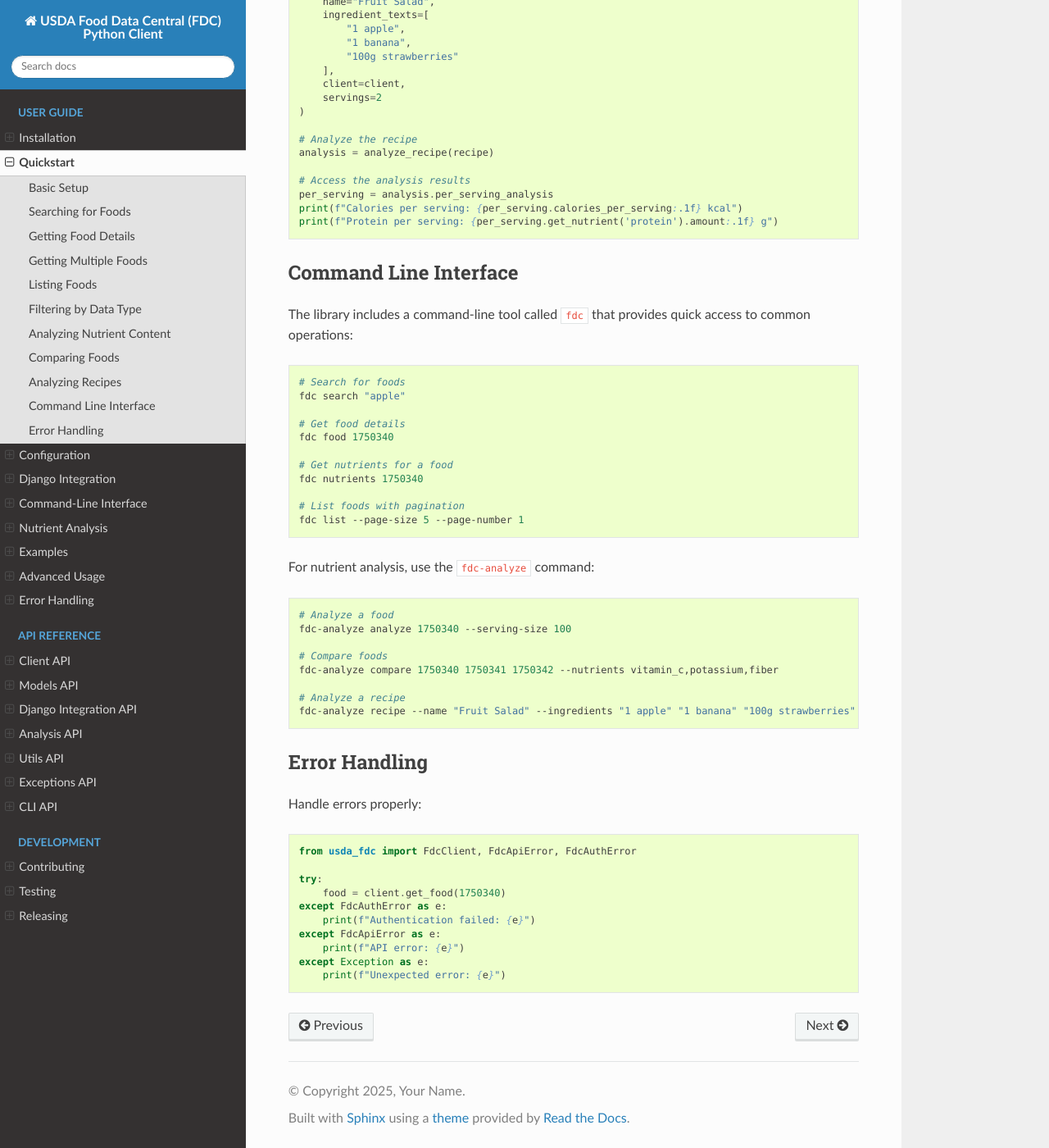
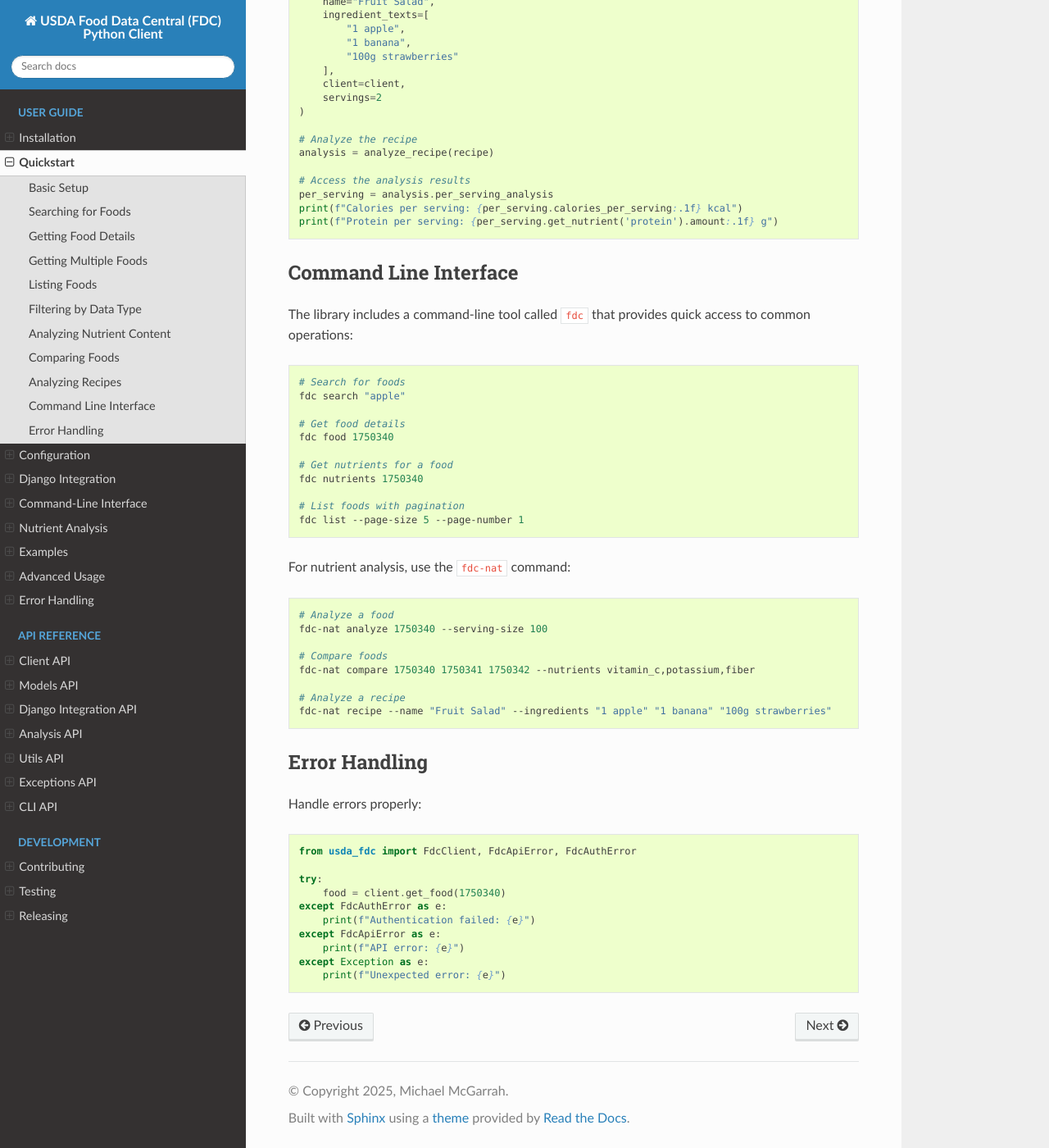
Before and after one commit to mcgarrah/usda_fdc_python, a Sphinx documentation site: the page built from docs/user/quickstart.rst, in a window 1280 px wide and 1400 px high, scrolled down 3159 px. Shown: the whole window at 82% size. Built offline with Sphinx 7.4.7 and the Read the Docs theme 3.1.0, drawn with Linux system fonts in a browser that asks for light colours.

Commit message:
Fix documentation issues on fdc-nat and author name

```diff
--- a/docs/conf.py
+++ b/docs/conf.py
@@ -14,8 +14,8 @@ import usda_fdc
 
 # -- Project information -----------------------------------------------------
 project = 'USDA Food Data Central (FDC) Python Client'
-copyright = f'{datetime.datetime.now().year}, Your Name'
-author = 'Your Name'
+copyright = f'{datetime.datetime.now().year}, Michael McGarrah'
+author = 'Michael McGarrah'
 
 # The full version, including alpha/beta/rc tags
 release = usda_fdc.__version__
--- a/docs/user/examples.rst
+++ b/docs/user/examples.rst
@@ -293,13 +293,13 @@ The ``08_analyze_version.py`` example demonstrates the nutrient analysis command
    import subprocess
 
    # Analyze a food
-   subprocess.run("fdc-analyze analyze 1750340 --serving-size 100", shell=True)
+   subprocess.run("fdc-nat analyze 1750340 --serving-size 100", shell=True)
 
    # Compare foods
-   subprocess.run("fdc-analyze compare 1750340 1750341 1750342 --nutrients vitamin_c,potassium,fiber", shell=True)
+   subprocess.run("fdc-nat compare 1750340 1750341 1750342 --nutrients vitamin_c,potassium,fiber", shell=True)
 
    # Analyze a recipe
-   subprocess.run("fdc-analyze recipe --name 'Fruit Salad' --ingredients '1 apple' '1 banana' '100g strawberries'", shell=True)
+   subprocess.run("fdc-nat recipe --name 'Fruit Salad' --ingredients '1 apple' '1 banana' '100g strawberries'", shell=True)
 
 This example shows:
 
--- a/docs/user/quickstart.rst
+++ b/docs/user/quickstart.rst
@@ -206,18 +206,18 @@ The library includes a command-line tool called ``fdc`` that provides quick acce
    # List foods with pagination
    fdc list --page-size 5 --page-number 1
 
-For nutrient analysis, use the ``fdc-analyze`` command:
+For nutrient analysis, use the ``fdc-nat`` command:
 
 .. code-block:: bash
 
    # Analyze a food
-   fdc-analyze analyze 1750340 --serving-size 100
+   fdc-nat analyze 1750340 --serving-size 100
 
    # Compare foods
-   fdc-analyze compare 1750340 1750341 1750342 --nutrients vitamin_c,potassium,fiber
+   fdc-nat compare 1750340 1750341 1750342 --nutrients vitamin_c,potassium,fiber
 
    # Analyze a recipe
-   fdc-analyze recipe --name "Fruit Salad" --ingredients "1 apple" "1 banana" "100g strawberries"
+   fdc-nat recipe --name "Fruit Salad" --ingredients "1 apple" "1 banana" "100g strawberries"
 
 Error Handling
 ------------
```
